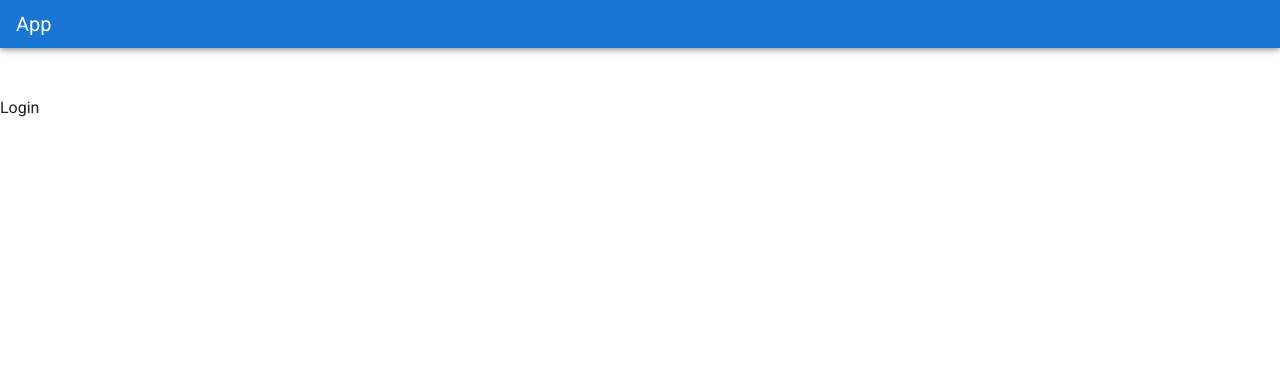
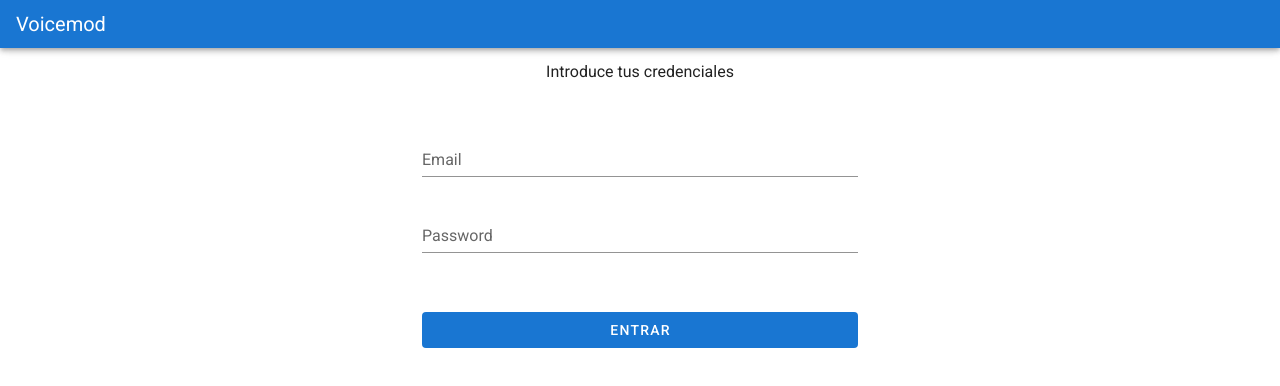
Before and after one commit to cinfantesa/vm-user-api, a Vue app in the folder app/: page /#/login in a window 1280 px wide. Shown: the top 386 px of the page. Built offline with nearby package versions, Linux system fonts and the light colour scheme.

Commit message:
layout wip

```diff
--- a/app/src/App.vue
+++ b/app/src/App.vue
@@ -7,7 +7,7 @@
       dense
       dark
     >
-      <v-toolbar-title>App</v-toolbar-title>
+      <v-toolbar-title>Voicemod</v-toolbar-title>
     </v-app-bar>
 
     <v-main id="main-content">
@@ -28,7 +28,4 @@ export default {
 </script>
 
 <style>
-  #main-content {
-    margin-top: 48px;
-  }
 </style>
--- a/app/src/pages/login/Login.vue
+++ b/app/src/pages/login/Login.vue
@@ -1,12 +1,36 @@
 <template>
-  <p>Login</p>
+  <v-container id="login">
+    <v-layout column>
+      <v-flex align-self-center><p>Introduce tus credenciales</p></v-flex>
+      <v-flex>
+        <v-text-field label="Email" hide-details="auto"/>
+      </v-flex>
+      <v-flex>
+        <v-text-field label="Password" hide-details="auto"/>
+      </v-flex>
+      <v-flex>
+        <v-btn id="submit" depressed color="primary">Entrar</v-btn>
+      </v-flex>
+    </v-layout>
+  </v-container>
 </template>
 
 <script>
-export default {
-}
+export default {}
 </script>
 
 <style scoped>
+#login {
+  width: 460px;
+  height: 100%;
+}
 
+#submit {
+  margin-top: 60px;
+  width: 100%;
+}
+
+.v-text-field {
+  padding-top: 40px;
+}
 </style>
```
